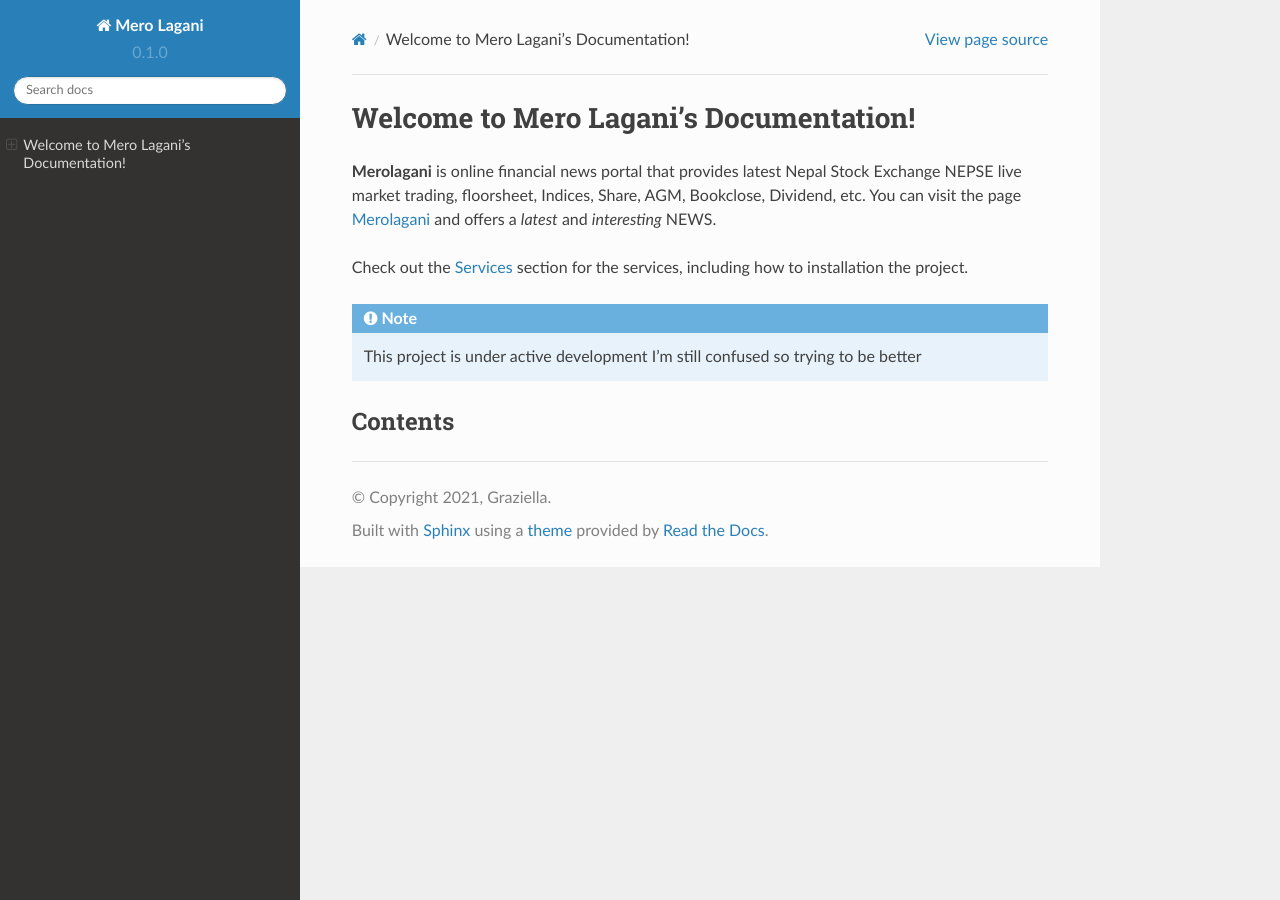
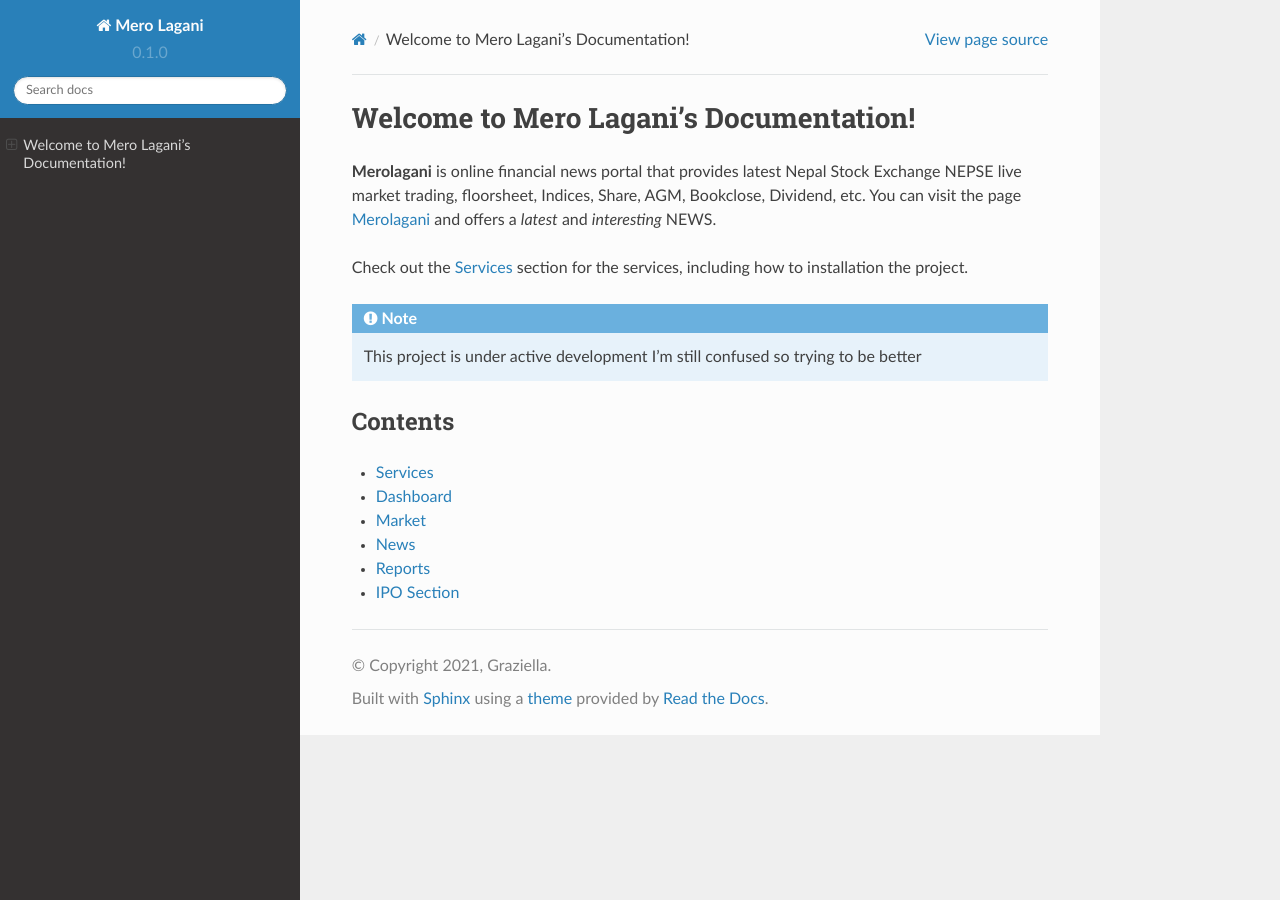
Before and after one commit to Aamosh12/Project, a Sphinx documentation site: the page built from docs/source/index.rst, in a window 1280 px wide. Built offline with Sphinx 7.4.7 and the Read the Docs theme 2.0.0, drawn with Linux system fonts in a browser that asks for light colours; some of the changed lines change nothing that is shown.

Commit message:
changing content style

```diff
--- a/docs/source/index.rst
+++ b/docs/source/index.rst
@@ -16,11 +16,9 @@
 Contents
 --------
 
-.. toctree::
-   :maxdepth: 2
-      Services
-      Dashboard
-      Market
-      News
-      reports
-      ipo
+-      :doc:`services`
+-      :doc:`dashboard`
+-      :doc:`market`
+-      :doc:`news`
+-      :doc:`reports`
+-      :doc:`ipo`
```
